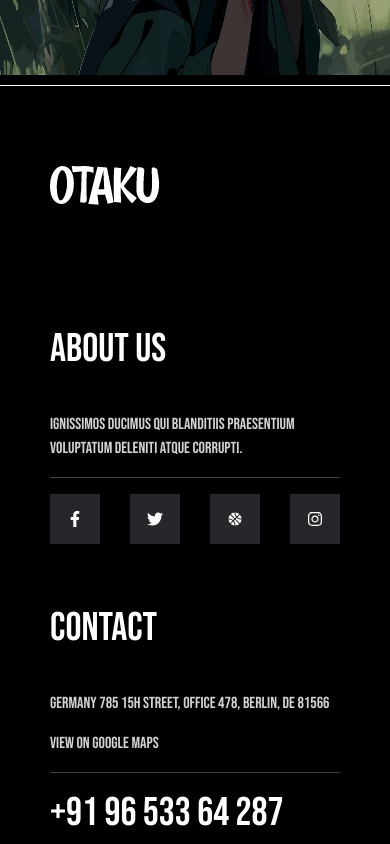
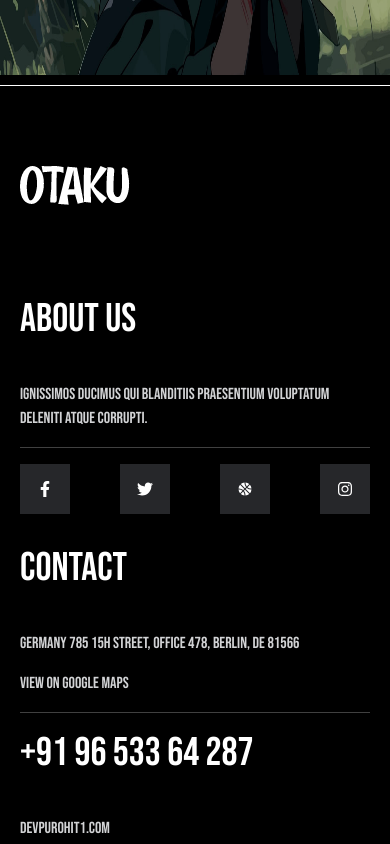
Before and after one commit to Purohitdev/React-project, a React (Create React App) app: page / in a window 390 px wide. Shown: the part 6980-7824 px from the top of the page. Built offline with nearby package versions, Linux system fonts and the light colour scheme.

Commit message:
Update Home.css

```diff
--- a/src/Home.css
+++ b/src/Home.css
@@ -577,7 +577,9 @@ footer{
 }
 
 .f1{
-    padding: 30px;
+    padding-top: 30px;
+
+
 }
 
 .f1 img{
```
